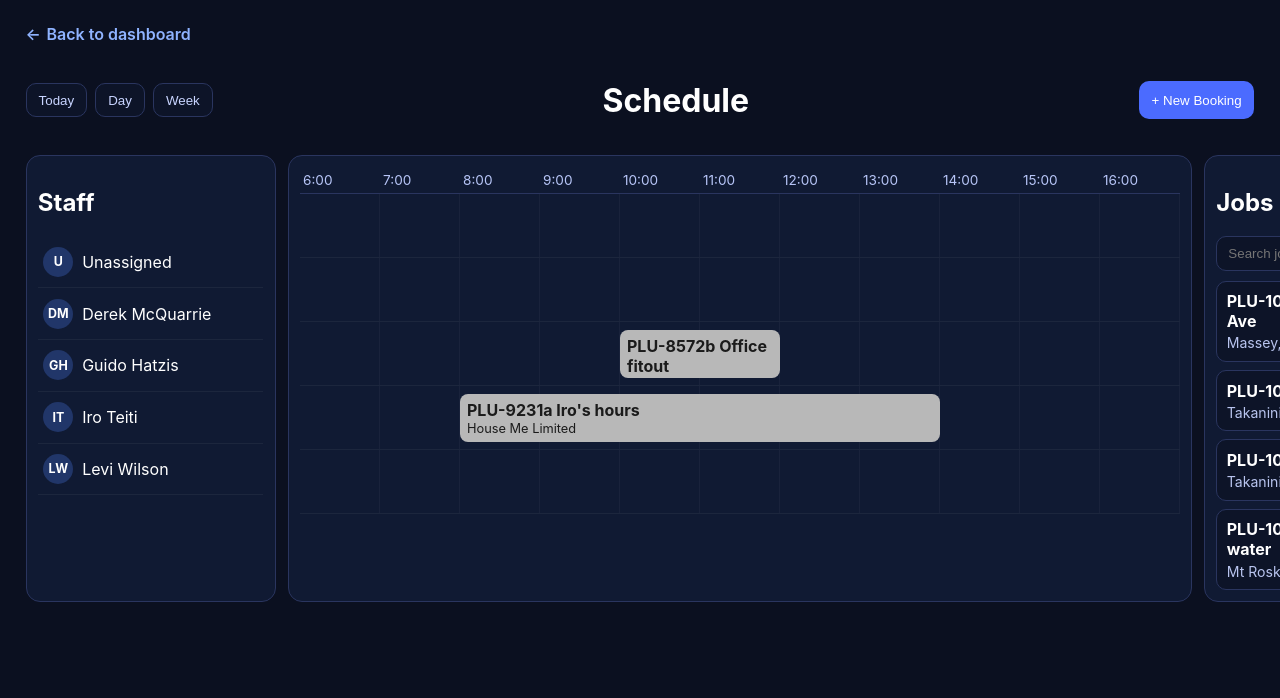
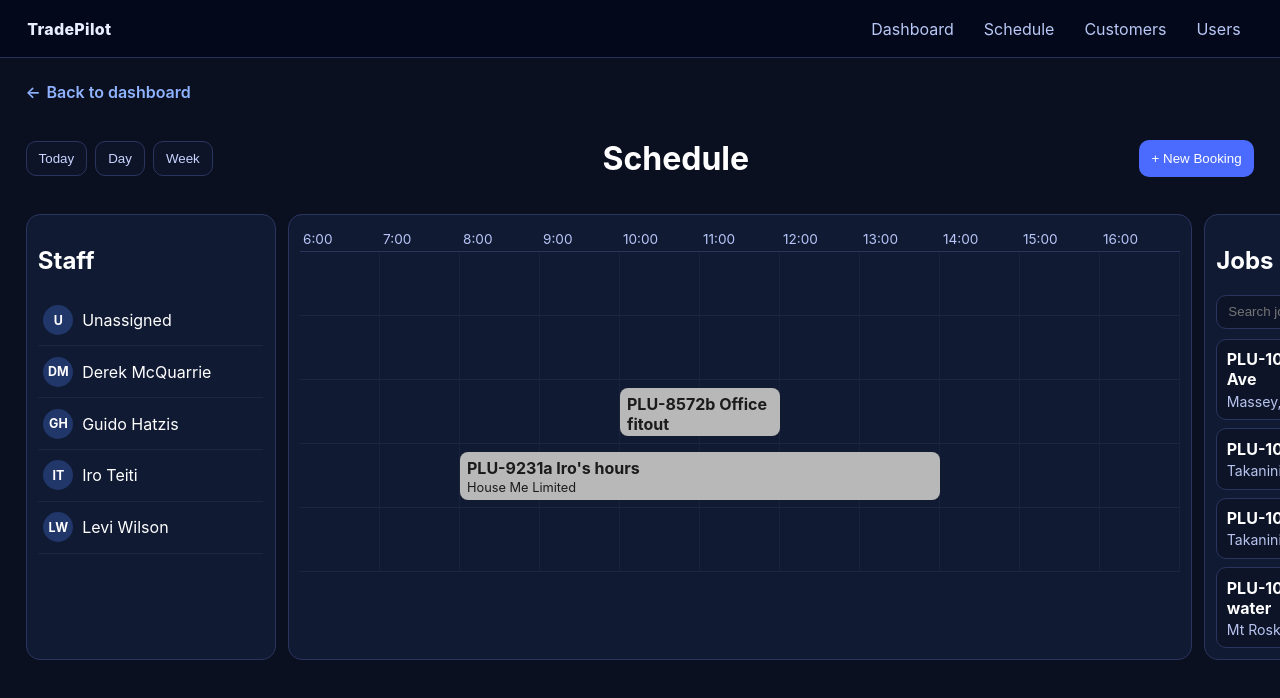
Before and after one commit to plumbedup-wq/Tradepilot, a Next.js app: page /schedule in a window 1280 px wide. Shown: the top 698 px of the page. Built offline with nearby package versions, Linux system fonts and the light colour scheme.

Commit message:
Add top navigation across app pages

```diff
--- a/app/customers/new/page.tsx
+++ b/app/customers/new/page.tsx
@@ -1,5 +1,6 @@
 'use client';
 
+import { TopNav } from '@/components/top-nav';
 import { FormEvent, useState } from 'react';
 import Link from 'next/link';
 import { BackLink } from '@/components/back-link';
@@ -41,6 +42,8 @@ export default function NewCustomerPage() {
   }
 
   return (
+    <>
+      <TopNav />
     <main className="settings-shell">
       <BackLink href="/customers" label="Back to customer hub" />
       <div className="settings-head">
@@ -98,5 +101,6 @@ export default function NewCustomerPage() {
         </div>
       </form>
     </main>
+    </>
   );
 }
--- a/app/customers/page.tsx
+++ b/app/customers/page.tsx
@@ -1,3 +1,4 @@
+import { TopNav } from '@/components/top-nav';
 import Link from 'next/link';
 import { BackLink } from '@/components/back-link';
 
@@ -8,6 +9,8 @@ const mockCustomers = [
 
 export default function CustomersPage() {
   return (
+    <>
+      <TopNav />
     <main className="settings-shell">
       <BackLink href="/dashboard" label="Back to dashboard" />
       <div className="settings-head">
@@ -25,5 +28,6 @@ export default function CustomersPage() {
         ))}
       </div>
     </main>
+    </>
   );
 }
--- a/app/globals.css
+++ b/app/globals.css
@@ -61,3 +61,10 @@ input { background: #0d1428; color: #fff; }
 .field textarea { background:#0d1428; color:#fff; border:1px solid #2a355f; border-radius:10px; padding:.7rem .8rem; resize:vertical; }
 .actions-row { display:flex; justify-content:flex-end; gap:.55rem; }
 @media (max-width: 760px) { .form-grid-two { grid-template-columns: 1fr; } }
+.top-nav { position: sticky; top: 0; z-index: 30; background: rgba(4,10,28,.95); border-bottom: 1px solid #26345c; }
+.top-nav-inner { width:min(1400px,96vw); margin:0 auto; display:flex; align-items:center; justify-content:space-between; padding:.65rem .1rem; }
+.top-nav nav { display:flex; gap:.35rem; flex-wrap:wrap; }
+.brand-mini { color:#e9efff; text-decoration:none; font-weight:800; letter-spacing:.02em; margin-right:.8rem; }
+.nav-link { color:#b9c8f6; text-decoration:none; padding:.45rem .7rem; border:1px solid transparent; border-radius:9px; }
+.nav-link:hover { border-color:#324778; background:#111c3a; color:#fff; }
+.shell-with-nav { min-height: calc(100vh - 58px); }
--- a/app/schedule/page.tsx
+++ b/app/schedule/page.tsx
@@ -1,3 +1,4 @@
+import { TopNav } from '@/components/top-nav';
 import { BackLink } from '@/components/back-link';
 import { jobQueue, scheduleBlocks, staffLanes } from '@/lib/scheduling/mock-data';
 
@@ -5,6 +6,8 @@ const hours = Array.from({ length: 11 }, (_, i) => i + 6);
 
 export default function SchedulePage() {
   return (
+    <>
+      <TopNav />
     <main className="schedule-page">
       <BackLink href="/dashboard" label="Back to dashboard" />
       <div className="schedule-toolbar">
@@ -77,5 +80,6 @@ export default function SchedulePage() {
         </aside>
       </section>
     </main>
+    </>
   );
 }
--- a/app/settings/users/[id]/page.tsx
+++ b/app/settings/users/[id]/page.tsx
@@ -1,3 +1,4 @@
+import { TopNav } from '@/components/top-nav';
 import { BackLink } from "@/components/back-link";
 import { PERMISSIONS, ROLE_LABELS, ROLE_DEFAULT_PERMISSIONS, type RoleSlug } from "@/lib/auth/rbac";
 
@@ -7,6 +8,8 @@ export default function UserDetailPage() {
   const rolePermissions = new Set(ROLE_DEFAULT_PERMISSIONS[user.role]);
 
   return (
+    <>
+      <TopNav />
     <main className="settings-shell">
       <BackLink href="/settings/users" label="Back to users" />
       <h1>{user.name}</h1>
@@ -32,5 +35,6 @@ export default function UserDetailPage() {
         </div>
       </section>
     </main>
+    </>
   );
 }
--- a/app/settings/users/page.tsx
+++ b/app/settings/users/page.tsx
@@ -1,3 +1,4 @@
+import { TopNav } from '@/components/top-nav';
 import Link from "next/link";
 import { ROLE_LABELS, type RoleSlug } from "@/lib/auth/rbac";
 
@@ -9,6 +10,8 @@ const mockUsers = [
 
 export default function UsersPage() {
   return (
+    <>
+      <TopNav />
     <main className="settings-shell">
       <div className="settings-head">
         <h1>Users & Permissions</h1>
@@ -24,5 +27,6 @@ export default function UsersPage() {
         ))}
       </div>
     </main>
+    </>
   );
 }
--- /dev/null
+++ b/components/top-nav.tsx
@@ -0,0 +1,25 @@
+import Link from 'next/link';
+
+const links = [
+  { href: '/dashboard', label: 'Dashboard' },
+  { href: '/schedule', label: 'Schedule' },
+  { href: '/customers', label: 'Customers' },
+  { href: '/settings/users', label: 'Users' }
+];
+
+export function TopNav() {
+  return (
+    <header className="top-nav">
+      <div className="top-nav-inner">
+        <Link href="/dashboard" className="brand-mini">TradePilot</Link>
+        <nav>
+          {links.map((item) => (
+            <Link key={item.href} href={item.href} className="nav-link">
+              {item.label}
+            </Link>
+          ))}
+        </nav>
+      </div>
+    </header>
+  );
+}
```
Also changed, not shown: app/dashboard/page.tsx (+16 -7 lines).
